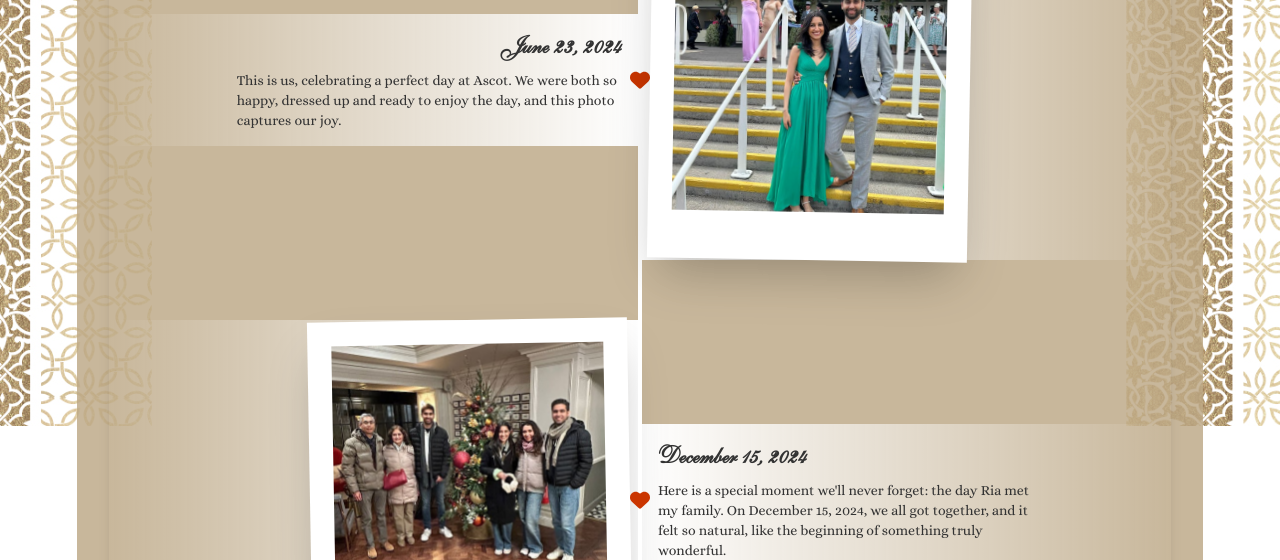
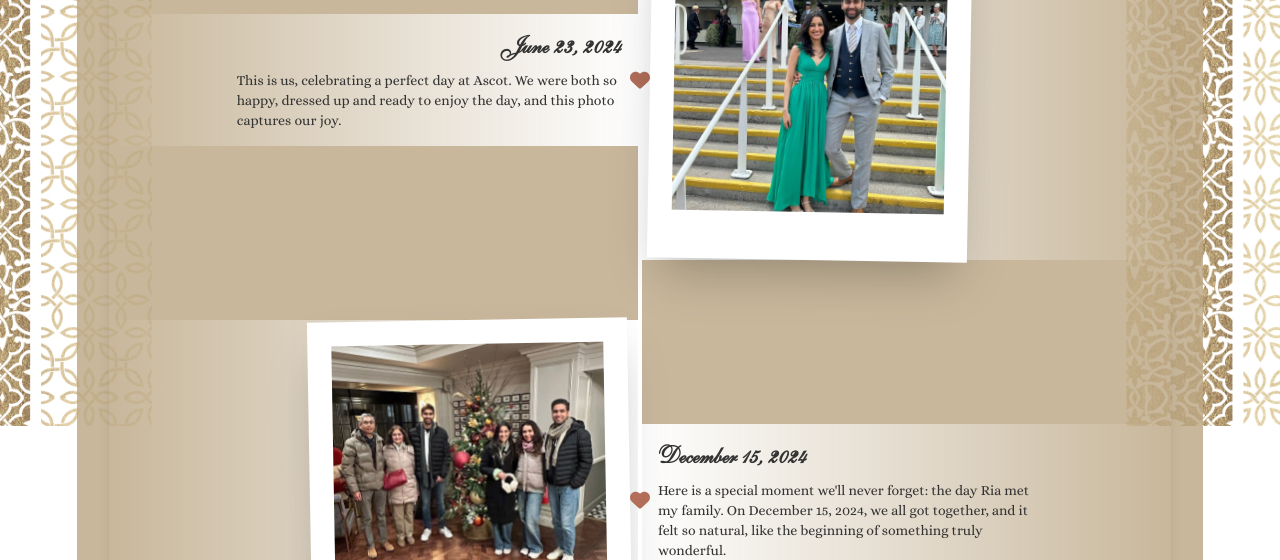
Before and after one commit to Ashish-Singh-Negi/wed, a Next.js app: page /our-story in a window 1280 px wide. Shown: the part 374-934 px from the top of the page. Built offline with nearby package versions, Linux system fonts and the light colour scheme; a web font is replaced by a local one.

Commit message:
Modify heart color

```diff
--- a/app/(main)/our-story/components/Timeline.tsx
+++ b/app/(main)/our-story/components/Timeline.tsx
@@ -121,7 +121,7 @@ function AnimatedEntry({
                 duration: 0.6,
                 ease: [0.25, 0.8, 0.25, 1],
               }}
-              className="absolute -right-2 size-5 text-orange-700"
+              className="absolute -right-2 size-5 text-[#b26e59]"
             >
               <FaHeart className="size-5" />
             </motion.div>
@@ -215,7 +215,7 @@ function AnimatedEntry({
                 duration: 0.6,
                 ease: [0.25, 0.8, 0.25, 1],
               }}
-              className="absolute -right-2 size-5 text-orange-700"
+              className="absolute -right-2 size-5 text-[#b26e59]"
             >
               <FaHeart className="size-5" />
             </motion.div>
```
